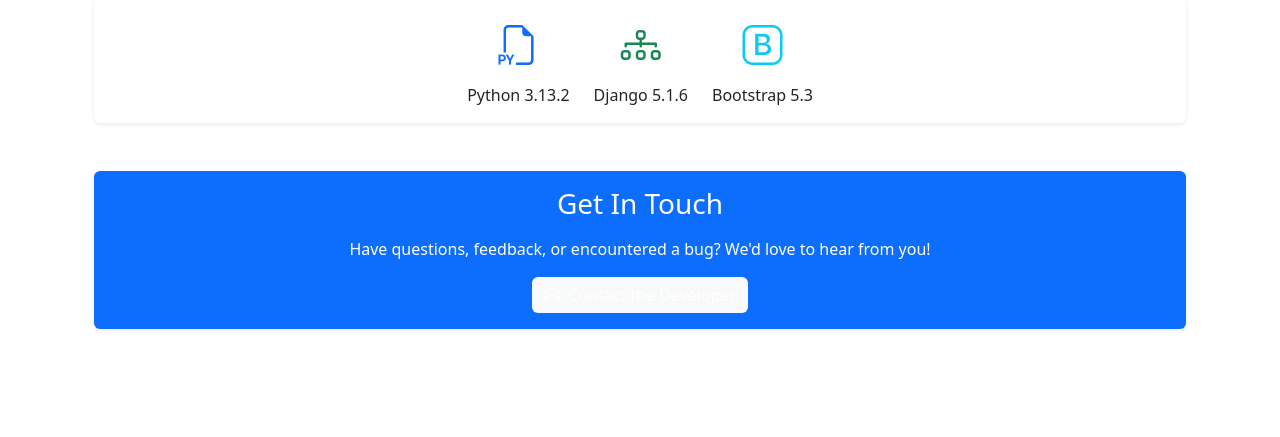
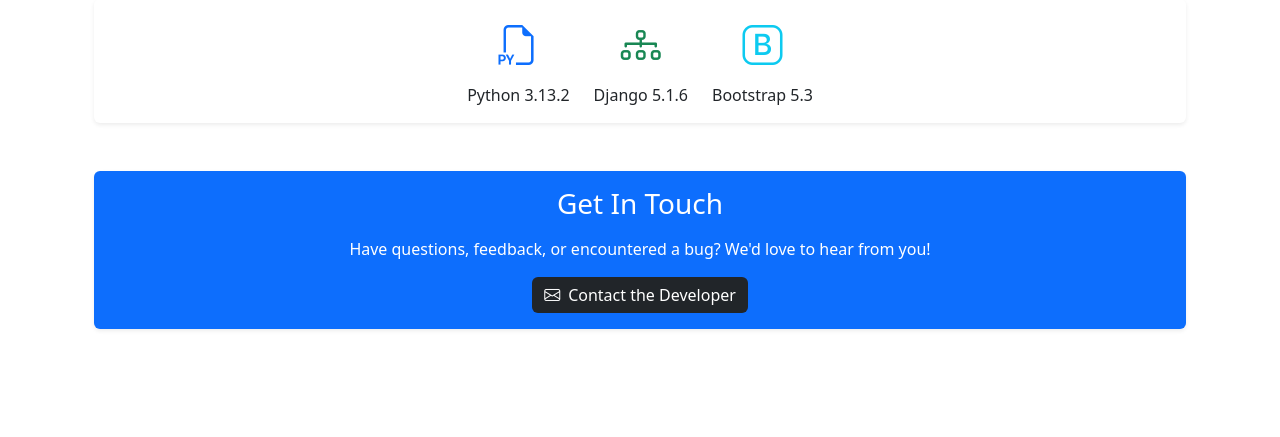
Before and after one commit to QuinnKWolter/ModuLearn, a Django app: page /about/ in a window 1280 px wide. Shown: the part 1163-1600 px from the top of the page. Run offline with Django 5.2, Linux system fonts and the light colour scheme.

Commit message:
Style tweak.

```diff
--- a/modulearn/main/templates/main/about.html
+++ b/modulearn/main/templates/main/about.html
@@ -113,7 +113,7 @@
                 <div class="card-body text-center">
                     <h2 class="h3 mb-3">Get In Touch</h2>
                     <p class="mb-3">Have questions, feedback, or encountered a bug? We'd love to hear from you!</p>
-                    <a href="mailto:QuinnKWolter@pitt.edu" class="btn btn-light">
+                    <a href="mailto:QuinnKWolter@pitt.edu" class="btn btn-dark">
                         <i class="bi bi-envelope me-2"></i>Contact the Developer
                     </a>
                 </div>
```
